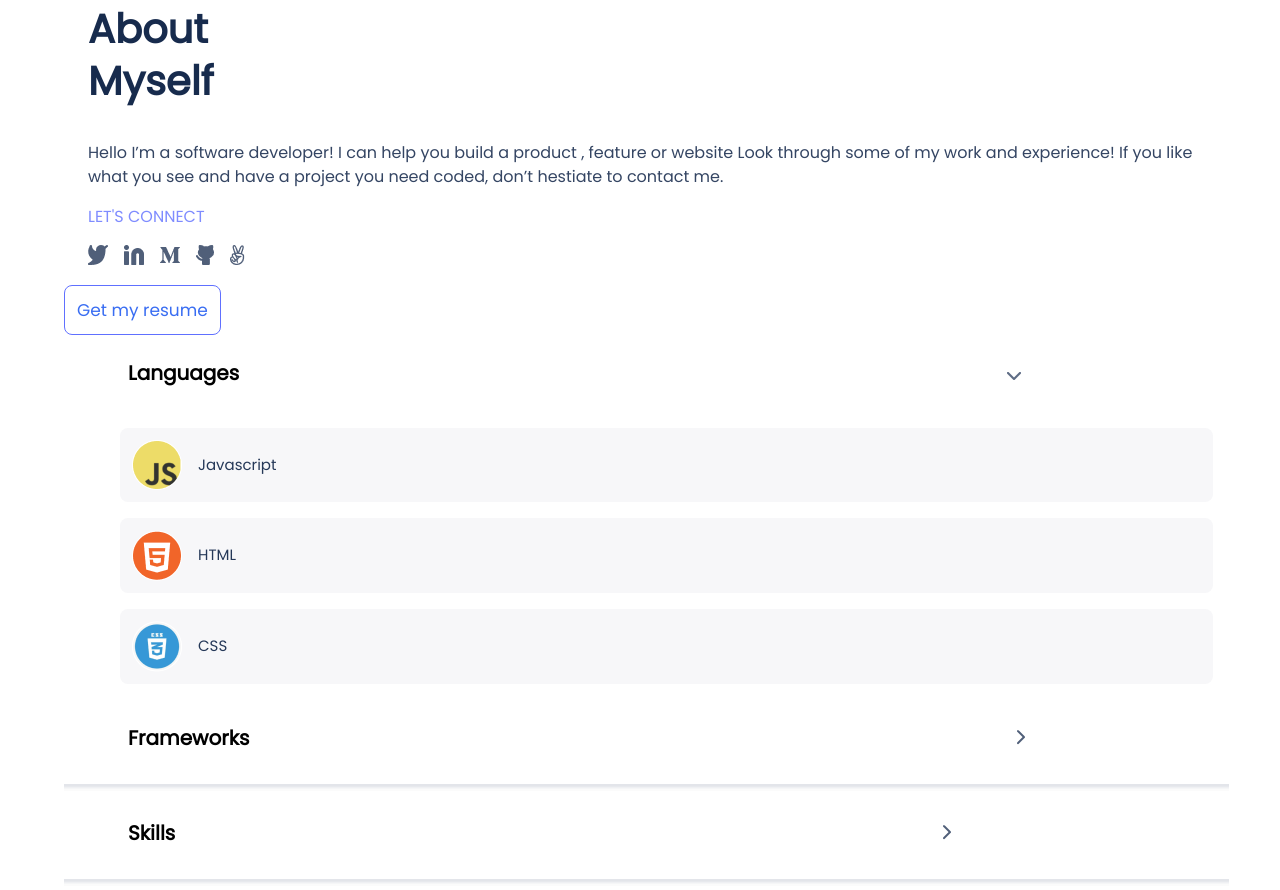
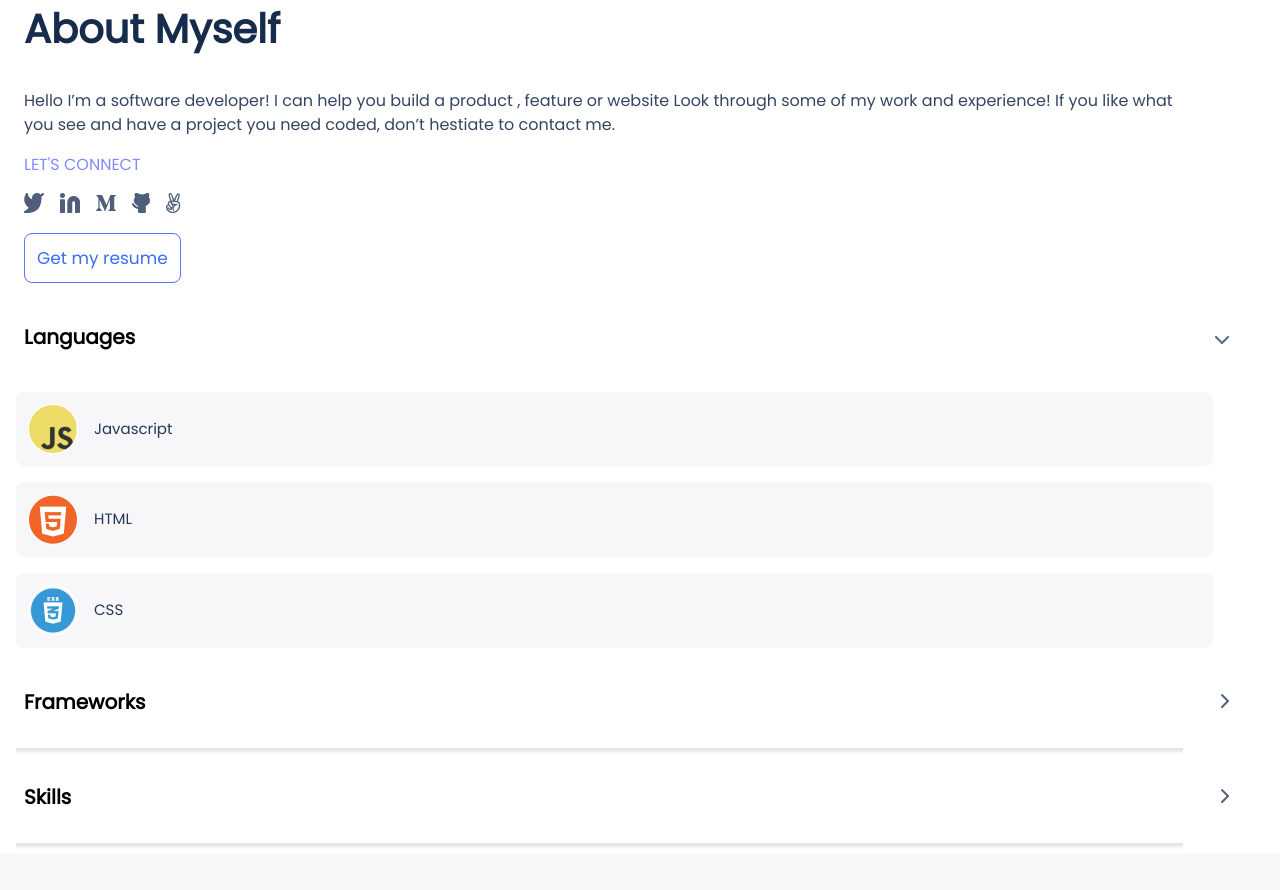
Before and after one commit to AbednegoKibitok/module1microverse, a website: page index.html in a window 1280 px wide. Shown: the part 6362-7252 px from the top of the page. Drawn offline with Linux system fonts and the light colour scheme.

Commit message:
Modify styles.css

```diff
--- a/index.html
+++ b/index.html
@@ -127,7 +127,7 @@
     </section>
     <section class="about">
         <div class="aboutmyself">
-            <h2 class="heading">About<br> Myself</h2>
+            <h2 class="heading">About Myself</h2>
             <article class="main">
                 <p>Hello I’m a software developer! I can help you build a product , feature or website Look through some of my work and experience! If you like what you see and have a project you need coded, don’t hestiate to contact me.</p>
             </article>
@@ -141,7 +141,9 @@
                     <li><a href="#"><img src="icons/Vector (3).png" alt="Chill_icon"></a></li>
                 </ul>
             </div>
-            <button type="button" class="seeproject">Get my resume</button>
+            <div class="get">
+                <button type="button" class="seeproject">Get my resume</button>
+            </div>
         </div>
         <ul id="about">
             <li class="languages">
--- a/styles.css
+++ b/styles.css
@@ -189,15 +189,11 @@ body {
     background-color: #fff;
     border-radius: 0 100px 0 0 / 100px;
     padding-top: 8%;
-    padding-left: 5%;
     padding-right: 4%;
     margin-top: 16%;
   }
 
   .languages {
-    display: flex;
-    justify-content: space-between;
-    align-items: center;
     font-family: 'Poppins', Arial, Helvetica, sans-serif;
     font-style: normal;
     font-weight: 500;
@@ -245,24 +241,27 @@ body {
 
   .seeproject:active {
     box-shadow: 2px 2px 5px #2230d2;
+    background-color: #2230d2;
   }
 
   .separa {
-    width: 100%;
+    width: 95%;
+    padding-left: 16px;
+    padding-right: 16px;
   }
 
   ul {
     list-style-type: none;
+    padding-left: 0;
   }
 
-  #about {
-    margin: 0;
-    padding: 0;
+  .get {
+    padding-left: 24px;
   }
 
   .skillss {
     display: flex;
+    justify-content: space-between;
     align-items: center;
-    gap: 60vw;
   }
 }
```
